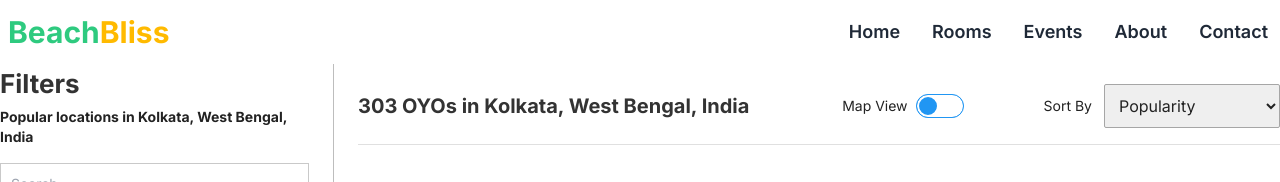
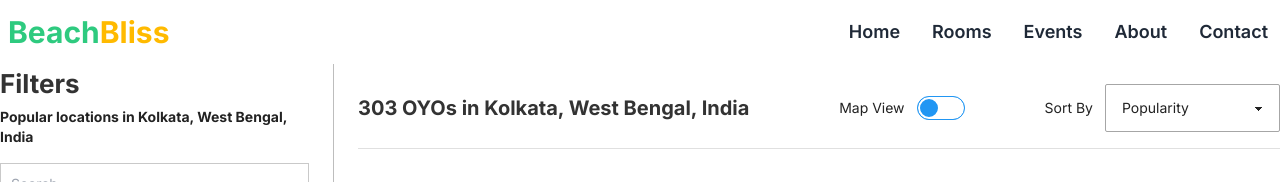
Before and after one commit to rockydey077/hotel-booking-management, a Next.js app: page /searchPage in a window 1280 px wide. Shown: the top 182 px of the page. Built offline with nearby package versions, Linux system fonts and the light colour scheme.

Commit message:
update sort design

```diff
--- a/src/components/SearchResult/SearchResult.jsx
+++ b/src/components/SearchResult/SearchResult.jsx
@@ -27,21 +27,24 @@
           303 OYOs in Kolkata, West Bengal, India
         </h3>
         <div className='flex items-center gap-20'>
-          <div className='flex items-center gap-2'>
+          <div className='flex items-center gap-3'>
             <p className='text-sm font-normal text-[#222]'>Map View</p>
             <input type='checkbox' className='toggle text-[#2196f3]' />
           </div>
-          <div className='flex items-center gap-3'>
-            <p className='text-sm text-[#222] font-normal'>Sort By</p>
-            <select
-              name=''
-              id=''
-              className='text-[#222] outline-none border border-[#a6a6a6] p-[10px] rounded-[2px]'>
-              <option value='Popularity'>Popularity</option>
-              <option value='Guest Ratings'>Guest Ratings</option>
-              <option value='Price Low to High'>Price Low to High</option>
-              <option value='Price High to Low'>Price High to Low</option>
-            </select>
+          <div className='flex items-center gap-3 justify-between'>
+            <div>
+              <p className='text-sm text-[#222] font-normal'>Sort By</p>
+            </div>
+            <div>
+              <select className='select text-[#222] outline-none border border-[#a6a6a6]  rounded-[2px] w-full max-w-xs'>
+                <option value='Popularity' selected>
+                  Popularity
+                </option>
+                <option value='Guest Ratings'>Guest Ratings</option>
+                <option value='Price Low to High'>Price Low to High</option>
+                <option value='Price High to Low'>Price High to Low</option>
+              </select>
+            </div>
           </div>
         </div>
       </div>
```
